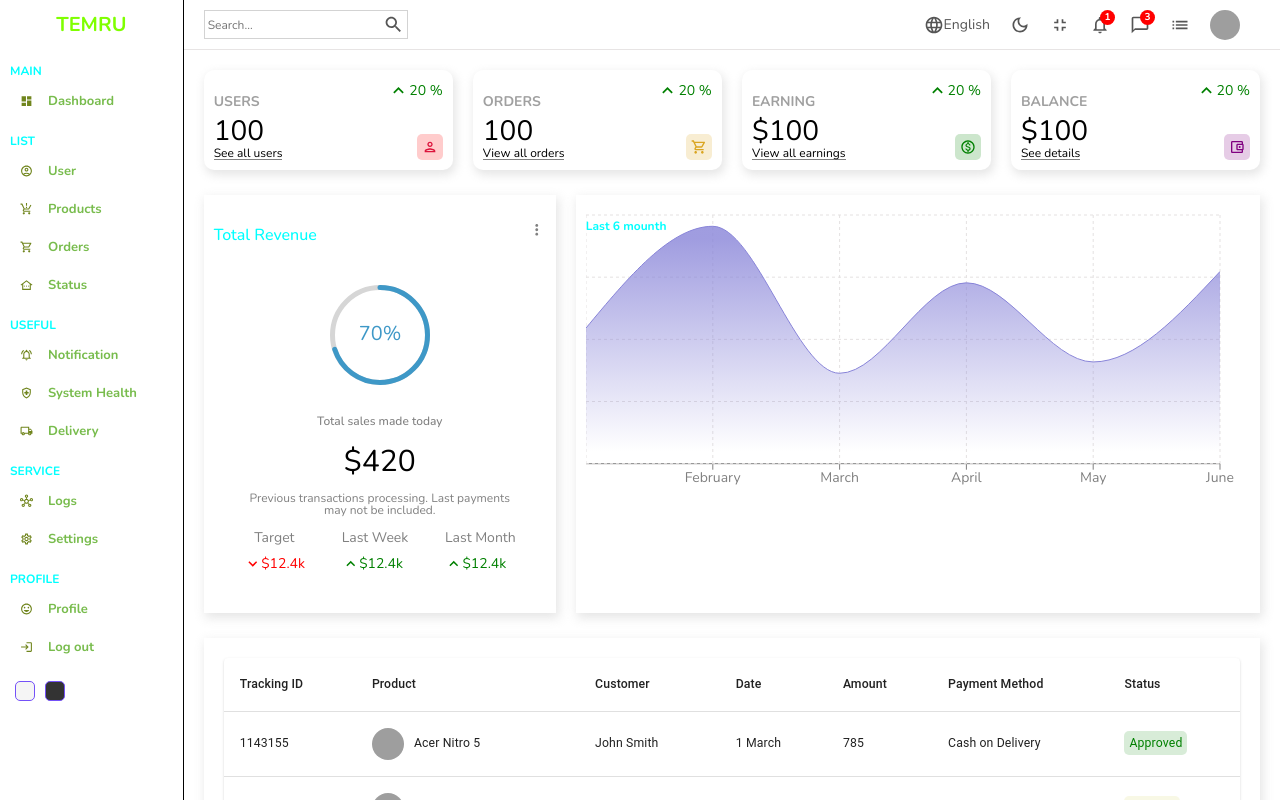
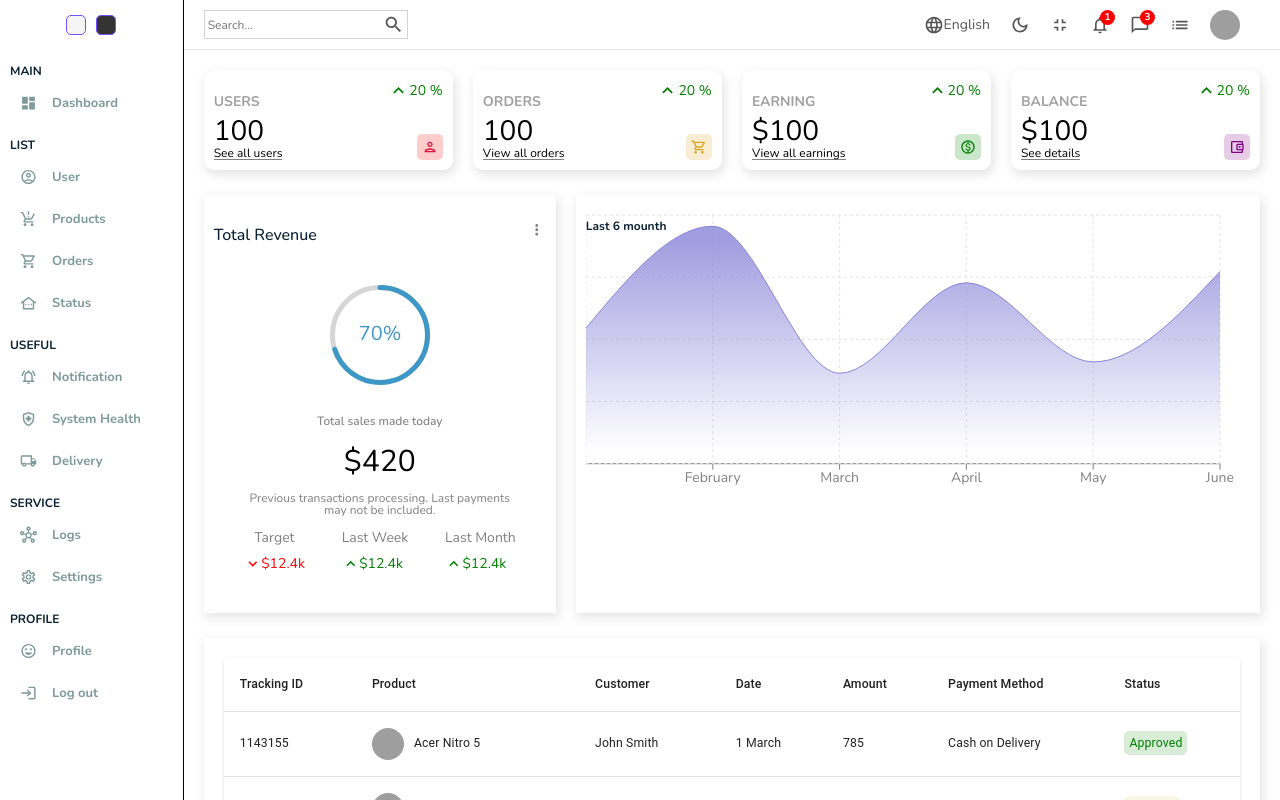
Before and after one commit to temirovruslan/-React-Admin-Dashboard-, a React (Create React App) app: page / in a window 1280 px wide. Shown: the top 800 px of the page. Built offline with nearby package versions, Linux system fonts and the light colour scheme; grey boxes are pictures that could not be loaded.

Commit message:
added-dark-mode

```diff
--- a/src/components/sidebar/Sidebar.jsx
+++ b/src/components/sidebar/Sidebar.jsx
@@ -21,9 +21,10 @@ const Sidebar = () => {
 	return (
 		<div className="sidebar">
 			<div className="top">
-				<Link to="/">
-					<span>TEMRU</span>
-				</Link>
+			<div className="bottom">
+				<div className="color-option"  onClick={() => dispatch({ type: "LIGHT" })}></div>
+				<div className="color-option" onClick={() => dispatch({ type: "DARK" })}></div>
+			</div>
 			</div>
 			<hr />
 			<div className="center">
@@ -31,68 +32,65 @@ const Sidebar = () => {
 					<p className="title">MAIN</p>
 					<li>
 						<DashboardIcon className="sidebar-icon" />
-						<span>Dashboard</span>
+						<span className="sidebar-text">Dashboard</span>
 					</li>
 					<p className="title">LIST</p>
 
 					<Link to="/users">
 						<li>
 							<AccountCircleOutlinedIcon className="sidebar-icon" />
-							<span>User</span>
+							<span className="sidebar-text">User</span>
 						</li>
 					</Link>
 					<Link to="/products">
 					<li>
 						<ProductionQuantityLimitsOutlinedIcon className="sidebar-icon" />
-						<span>Products</span>
+						<span className="sidebar-text">Products</span>
 					</li>
 					</Link>
 
 					<li>
 						<ShoppingCartOutlinedIcon className="sidebar-icon" />
-						<span>Orders</span>
+						<span className="sidebar-text">Orders</span>
 					</li>
 					<li>
 						<OtherHousesOutlinedIcon className="sidebar-icon" />
-						<span>Status</span>
+						<span className="sidebar-text">Status</span>
 					</li>
 					<p className="title">USEFUL</p>
 					<li>
 						<NotificationsActiveOutlinedIcon className="sidebar-icon" />
-						<span>Notification</span>
+						<span className="sidebar-text">Notification</span>
 					</li>
 					<li>
 						<HealthAndSafetyOutlinedIcon className="sidebar-icon" />
-						<span>System Health</span>
+						<span className="sidebar-text">System Health</span>
 					</li>
 					<li>
 						<LocalShippingOutlinedIcon className="sidebar-icon" />
-						<span>Delivery</span>
+						<span className="sidebar-text">Delivery</span>
 					</li>
 					<p className="title">SERVICE</p>
 					<li>
 						<HubOutlinedIcon className="sidebar-icon" />
-						<span>Logs</span>
+						<span className="sidebar-text">Logs</span>
 					</li>
 					<li>
 						<SettingsOutlinedIcon className="sidebar-icon" />
-						<span>Settings</span>
+						<span className="sidebar-text">Settings</span>
 					</li>
 					<p className="title">PROFILE</p>
 					<li>
 						<InsertEmoticonOutlinedIcon className="sidebar-icon" />
-						<span>Profile</span>
+						<span className="sidebar-text">Profile</span>
 					</li>
 					<li>
 						<LoginOutlinedIcon className="sidebar-icon" />
-						<span>Log out</span>
+						<span className="sidebar-text">Log out</span>
 					</li>
 				</ul>
 			</div>
-			<div className="bottom">
-				<div className="color-option"  onClick={() => dispatch({ type: "LIGHT" })}></div>
-				<div className="color-option" onClick={() => dispatch({ type: "DARK" })}></div>
-			</div>
+
 		</div>
 	);
 };
--- a/src/components/sidebar/Sidebar.scss
+++ b/src/components/sidebar/Sidebar.scss
@@ -3,6 +3,8 @@
     flex: 1;
     border-right: 1px solid black;
     min-height: 100vh;
+    // background-color: ;
+
 }
 .top{
 
@@ -15,7 +17,7 @@
     span{
         font-size: 20px;
         font-weight: bold;
-        color: chartreuse;
+        color: rgb(111, 111, 111);
 
     }
 }
@@ -34,21 +36,31 @@
 
         &:hover{
             border-radius:7px;
-            background-color: black;
+            background-color: #2a6592;
+            .sidebar-icon{
+                color:white;
+            }
+            span{
+                color:  white;
+            }
+
 
         }
 
         .sidebar-icon{
             padding-right:5px;
-            font-size: 18px;
-            color:rgb(112, 133, 29)
+            font-size: 22px;
+            color:  #7e9a9a;
+            // &:hover{
+            //     color:  white;
+            // }
 
         }
 
         span{
             font-size: 13px;
             font-weight: bold;
-            color:rgb(120, 188, 77);
+            color:  #7e9a9a;
             margin-left: 10px;
 
         }
@@ -59,7 +71,7 @@
 
     font-size: 12px;
     font-weight: bold;
-    color:aqua;
+    color:#0a2133;
     margin-top: 15px;
     margin-bottom: 5px;
 }
--- a/src/style/dark.scss
+++ b/src/style/dark.scss
@@ -24,8 +24,15 @@
     }
 
     .sidebar {
-      background-color: #111;
+      background-color: #2a6592;
       border-color: #333;
+      .sidebar-icon{
+        color:white;
+    }
+      span{
+        color:white;
+      }
+
 
       .top {
         .logo {
@@ -51,7 +58,7 @@
 
     .datatable {
       .datagrid {
-        color: rgb(128, 128, 128);
+        color: gray;
         border: none;
 
         .viewButton,
```
